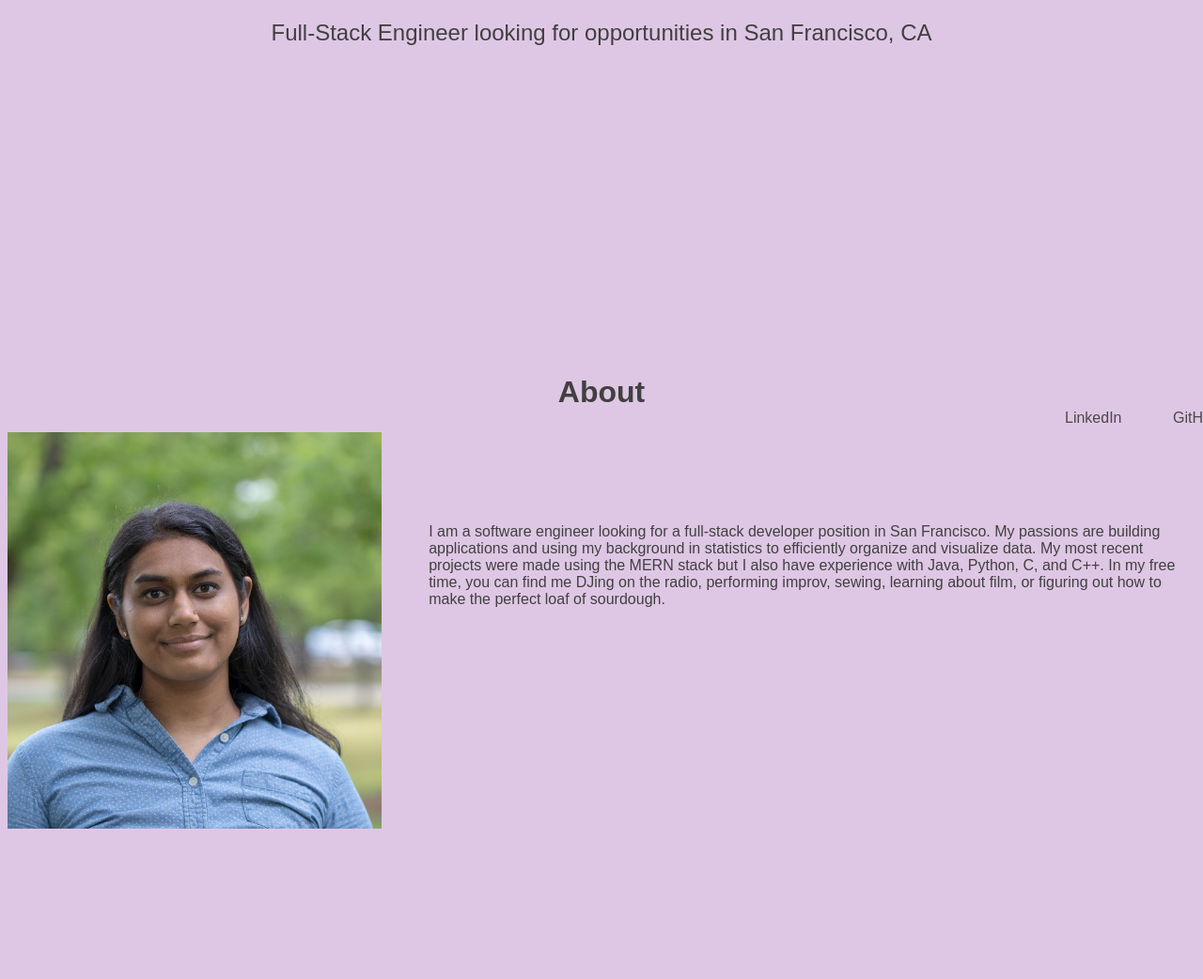
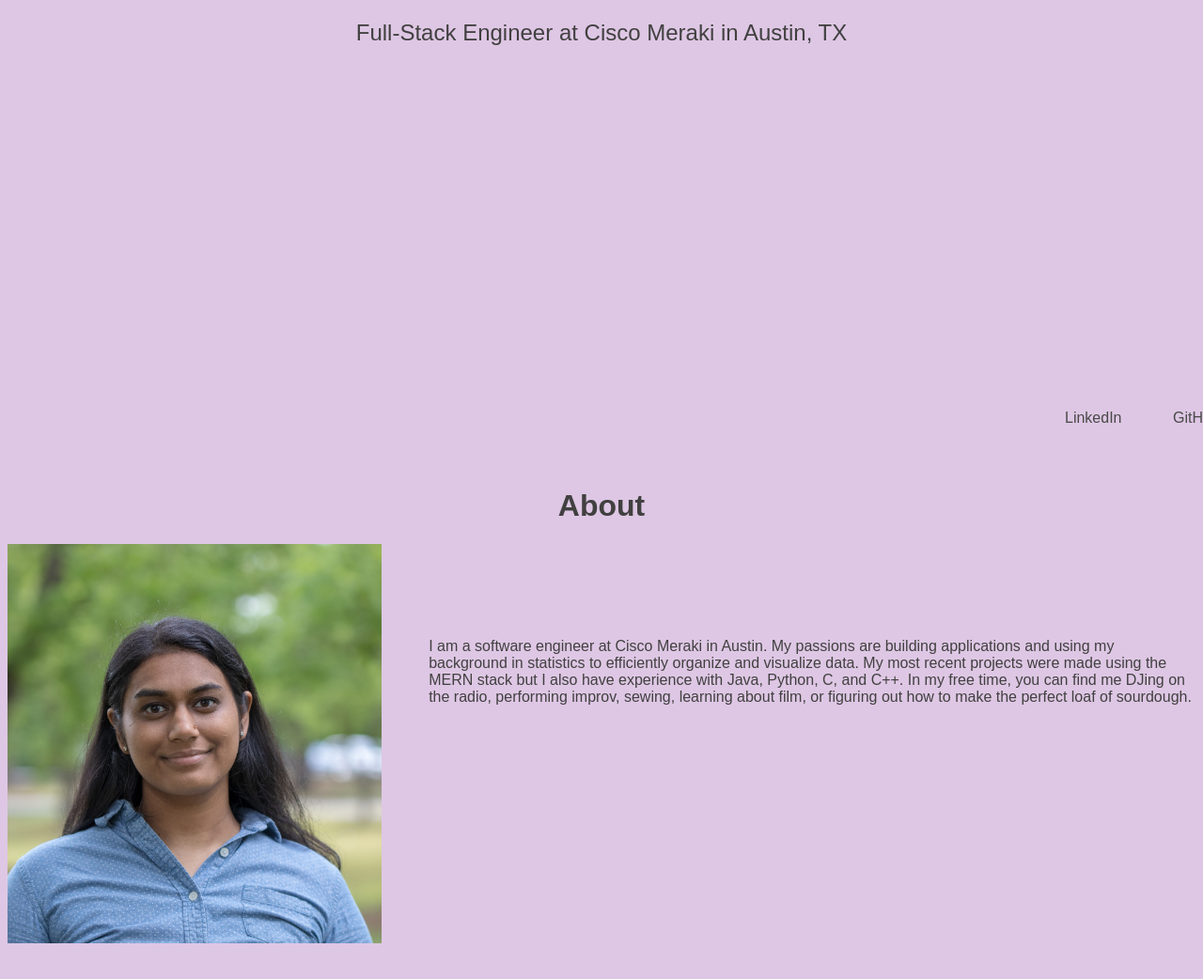
Before and after one commit to arunaskiyer/arunaskiyer-personal-site, a website: page index.html in a window 1280 px wide. Shown: the part 340-1382 px from the top of the page at 94% size. Drawn offline with Linux system fonts and the light colour scheme.

Commit message:
about section padding for href and company update

```diff
--- a/index.html
+++ b/index.html
@@ -17,18 +17,20 @@
   </div>
   <center>
     <h1 class=name>Aruna Iyer</h1>
-    <p class=description>Full-Stack Engineer looking for opportunities in San Francisco, CA</p>
+    <p class=description>Full-Stack Engineer at Cisco Meraki in Austin, TX</p>
   </center>
   <a name=about>
+    <div class=aboutBox>
       <center>
         <h1 class=aboutTitle>About</h1>
       </center>
       <div class=aboutflex>
         <img src='headshot.jpg' class=headshot></img>
-      <p class=aboutdesc>I am a software engineer looking for a full-stack developer position in San Francisco. My passions are building applications and using my background in statistics to efficiently organize and visualize data.
+        <p class=aboutdesc>I am a software engineer at Cisco Meraki in Austin. My passions are building applications and using my background in statistics to efficiently organize and visualize data.
           My most recent projects were made using the MERN stack but I also have experience with Java, Python, C, and C++.
           In my free time, you can find me DJing on the radio, performing improv, sewing, learning about film, or figuring out how to make the perfect loaf of sourdough.
         </p>
+      </div>
     </div>
   </a>
   <a name=projects>
--- a/style.css
+++ b/style.css
@@ -109,3 +109,7 @@ body{
 .projectstitle{
   margin-top:500px;
 }
+
+.aboutBox{
+  padding-top: 100px;
+}
```
Lines whose indentation alone changed are shown as unchanged.
